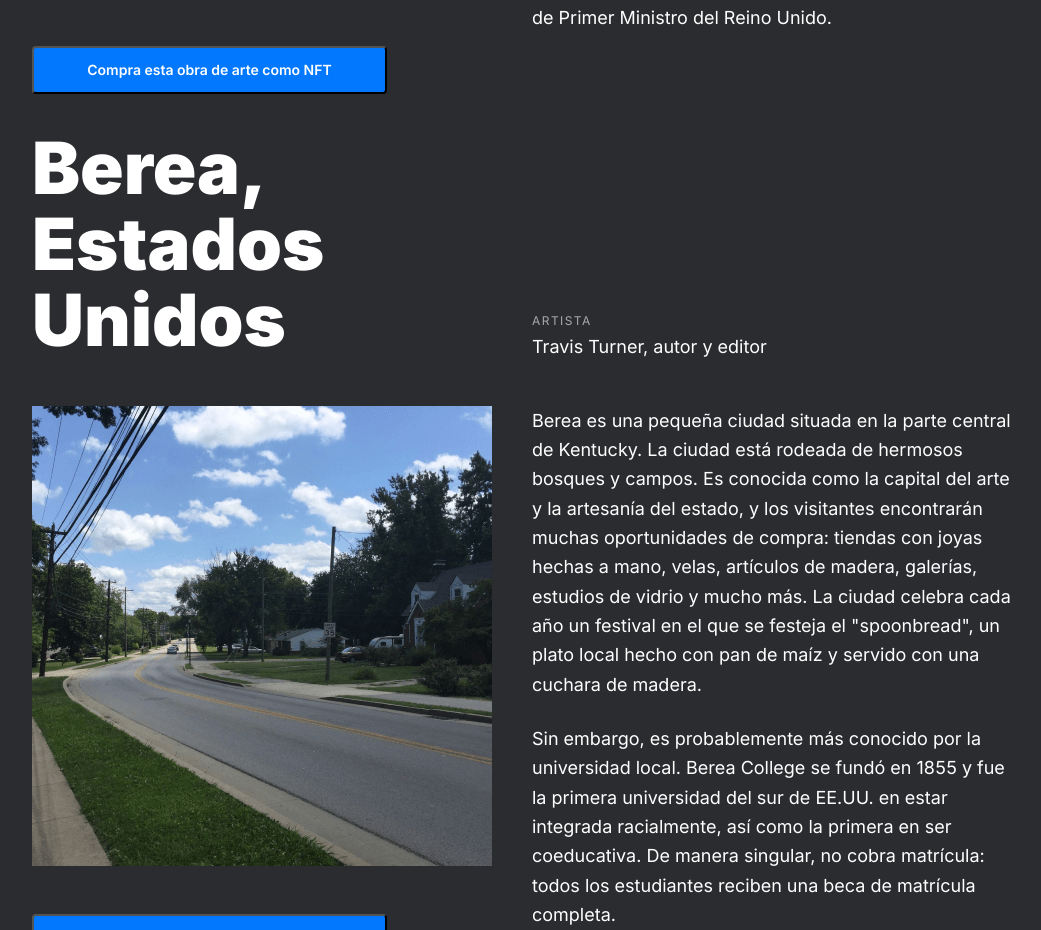
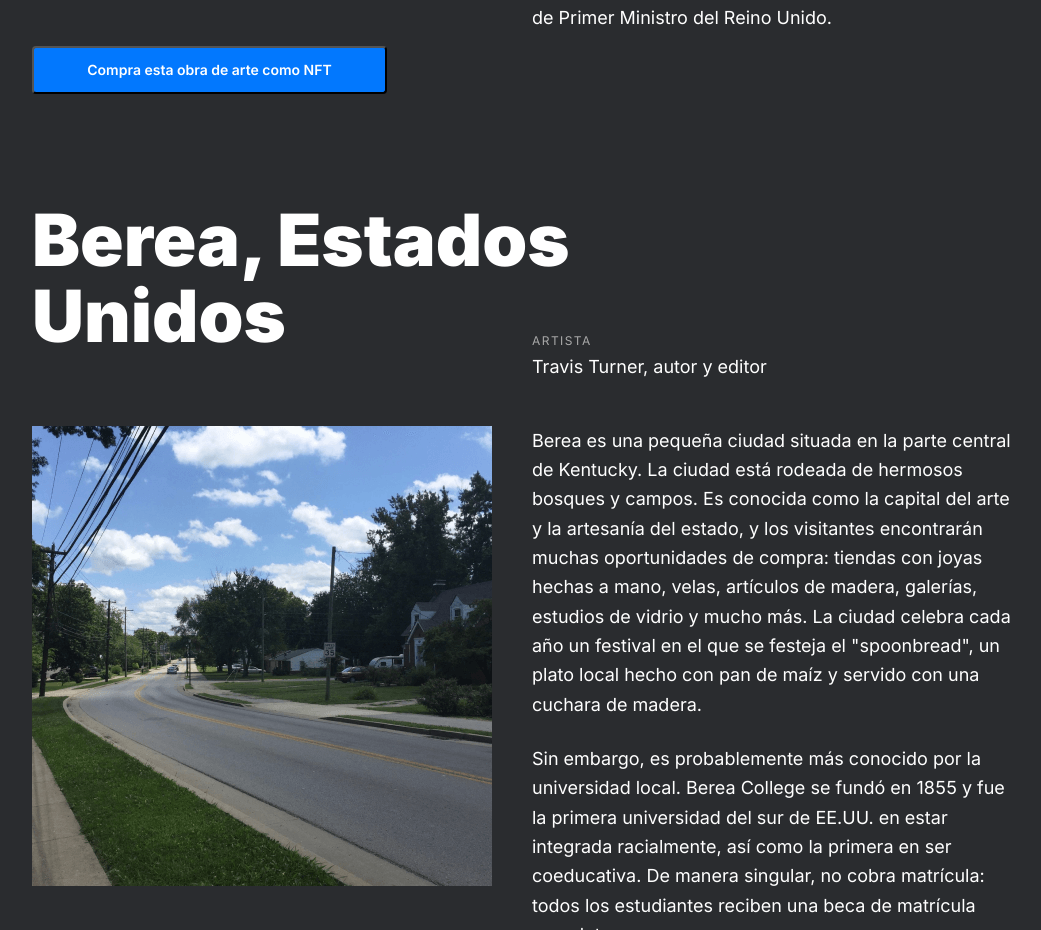
Before and after one commit to Liz-Jaime/web_project_homeland, a plain HTML site: page index.html in a window 1280 px wide. Shown: the part 3866-4796 px from the top of the page, without its empty margins (116-1157 px from the left). Drawn offline with Linux system fonts and the light colour scheme.

Commit message:
Entrega 3, corrección modificador

```diff
--- a/blocks/places.css
+++ b/blocks/places.css
@@ -22,7 +22,7 @@
   margin: 0;
 }
 
-.place__title_size_large {
+.place__title_size--large {
   width: 288px;
 }
 
@@ -93,7 +93,7 @@
     padding-bottom: 46px;
   }
 
-  .place__title_size_large {
+  .place__title_size--large {
     width: 340px;
     font-size: 42px;
     line-height: 46px;
@@ -137,7 +137,7 @@
     padding-bottom: 48px;
   }
 
-  .place__title_size_large {
+  .place__title_size--large {
     width: 584px;
     font-size: 72px;
     line-height: 76px;
--- a/index.html
+++ b/index.html
@@ -177,9 +177,7 @@
           </button>
         </div>
         <div class="place">
-          <h3 class="place__title place__title_size--large">
-            Berea, Estados Unidos
-          </h3>
+          <h3 class="place__title_size--large">Berea, Estados Unidos</h3>
           <div class="place__info-artist">
             <p class="place__artist">Artista</p>
             <p class="place__artist-name">Travis Turner, autor y editor</p>
```
